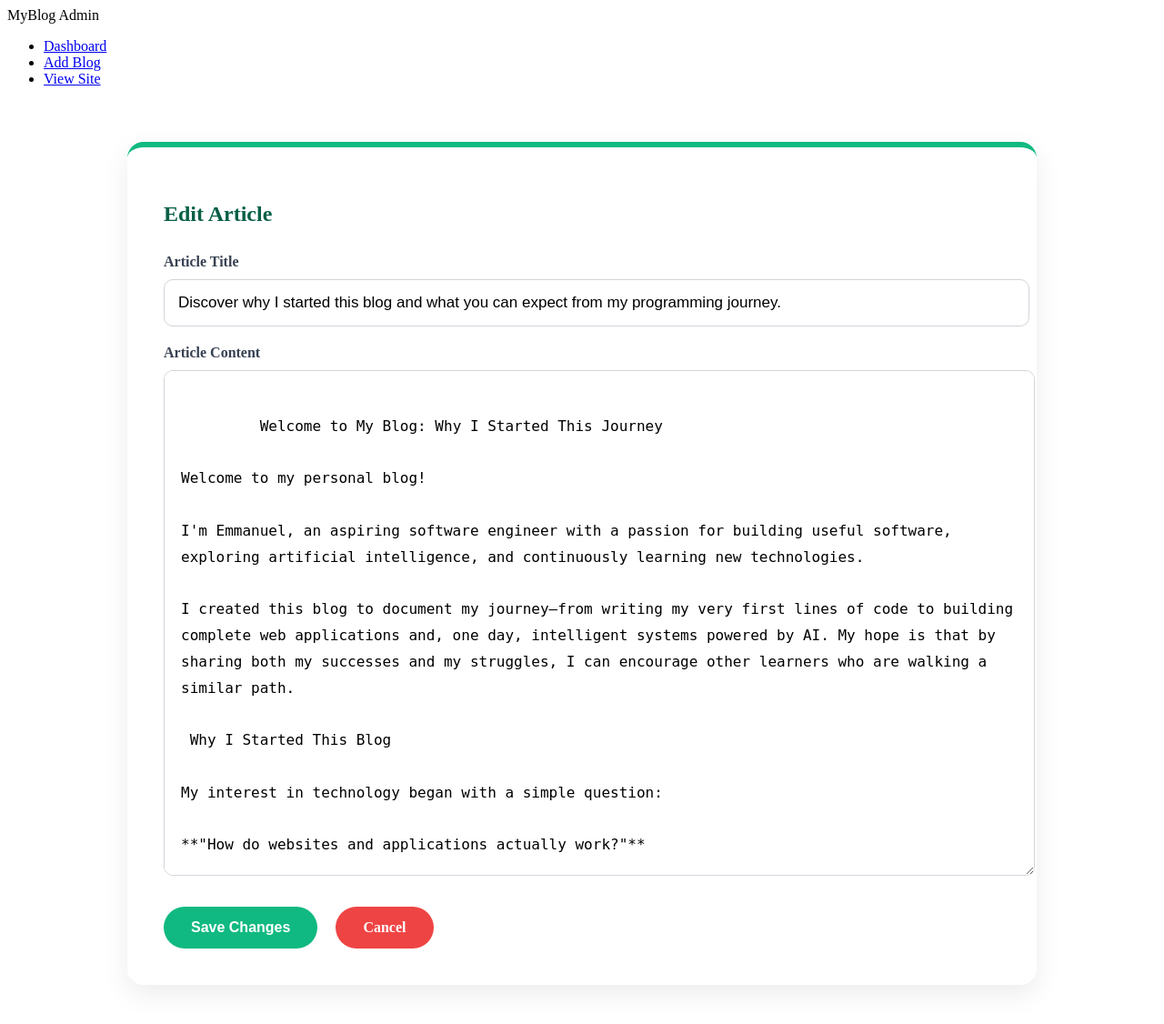
After one commit to emaodoh/personal-blog, a Flask app: page /edit_blog/1 in a window 1280 px wide. The commit adds this page. Shown: the top 1126 px of the page at 91% size. Run offline with Flask 3, Linux system fonts and the light colour scheme.

Commit message:
feat: implement adding, editing, and saving blog posts

```diff
--- a/app.py
+++ b/app.py
@@ -1,8 +1,9 @@
-from  flask import Flask, render_template, request
-from main import get_article
+from  flask import Flask, render_template, request,flash, redirect, url_for
+from services import get_article_by_id, edit_article
 import os
 
 app = Flask(__name__)
+app.secret_key = "223ewsdsdsdewewew"
 
 @app.route("/")
 def home():
@@ -12,25 +13,49 @@ def home():
 
 @app.route("/article/<int:article_id>")
 def blog(article_id):
-    article = get_article(article_id)
+    article = get_article_by_id(article_id)
 
     return render_template("blog.html", articles=article)
 
+@app.route("/edit_blog/<int:article_id>", methods=["GET", "POST"])
+def edit_blog(article_id):
+    article = get_article_by_id(article_id)
+    if request.method == "POST":
+        print("done")
+        title = request.form["title"]
+        content = request.form["content"]
 
-@app.route("/admin", methods=["GET", "POST"])
-def admin():
+        edit_article(title, content, article_id)
+
+        flash("article updated successfully", "success")
+        return redirect(url_for("edit_blog",article_id=article_id))
+
+
+
+
+
+
+
+    return render_template("edit.html", article=article)
+
+
+
+@app.route("/login", methods=["GET", "POST"])
+def login():
+
     if request.method == "POST":
         username = request.form.get("username").lower()
         password = request.form.get("password")
 
 
 
-        admin_username = os.getenv("admin")
-        admin_password = os.getenv("password")
+        admin_username = "admin"
+        admin_password = "password"
+
 
         if username == admin_username:
             if password == admin_password:
-                return render_template("admin.html")
+                return redirect(url_for("admin_dashboard"))
 
         else:
             return "incorrect password or username."
@@ -40,5 +65,13 @@ def admin():
 
     return render_template("login.html")
 
+
+@app.route("/admin_dashboard")
+def admin_dashboard():
+    return render_template("admin.html")
+
+
+
+
 if __name__ == "__main__":
     app.run(debug=True)
--- /dev/null
+++ b/services.py
@@ -0,0 +1,30 @@
+import json
+
+
+def load_article():
+    with open("article.json", "r") as file:
+        articles = json.load(file)
+
+    return articles
+
+
+def save_article(articles):
+    with open("article.json", "w") as file:
+        json.dump(articles, file, indent=3)
+
+
+def get_article_by_id(article_id):
+    articles = load_article()
+
+    for article in articles:
+        if article["id"] == article_id:
+            return article
+
+def edit_article(title, content, article_id):
+    articles = load_article()
+
+    for article in articles:
+        if article["id"] == article_id:
+            article["content"] = content
+            article["title"] = title
+            save_article(articles)
--- /dev/null
+++ b/static/edit.css
@@ -0,0 +1,182 @@
+/* ================= EDIT PAGE ================= */
+
+.editor{
+
+    width:90%;
+
+    max-width:1000px;
+
+    margin:60px auto;
+
+}
+
+.editor-card{
+
+    background:white;
+
+    padding:40px;
+
+    border-radius:18px;
+
+    box-shadow:0 10px 30px rgba(0,0,0,.08);
+
+    border-top:6px solid #10b981;
+
+    animation:show .7s ease;
+
+}
+
+.editor-card h1{
+
+    margin-bottom:30px;
+
+    color:#065f46;
+
+}
+
+.editor-card label{
+
+    display:block;
+
+    margin:20px 0 10px;
+
+    font-weight:bold;
+
+    color:#374151;
+
+}
+
+.editor-card input{
+
+    width:100%;
+
+    padding:15px;
+
+    border:1px solid #d1d5db;
+
+    border-radius:10px;
+
+    font-size:17px;
+
+    outline:none;
+
+    transition:.3s;
+
+}
+
+.editor-card textarea{
+
+    width:100%;
+
+    resize:vertical;
+
+    padding:18px;
+
+    border:1px solid #d1d5db;
+
+    border-radius:10px;
+
+    font-size:16px;
+
+    line-height:1.8;
+
+    outline:none;
+
+    transition:.3s;
+
+}
+
+.editor-card input:focus,
+.editor-card textarea:focus{
+
+    border-color:#10b981;
+
+    box-shadow:0 0 10px rgba(16,185,129,.25);
+
+}
+
+.buttons{
+
+    display:flex;
+
+    gap:20px;
+
+    margin-top:30px;
+
+}
+
+.save-btn{
+
+    background:#10b981;
+
+    color:white;
+
+    border:none;
+
+    padding:14px 30px;
+
+    border-radius:30px;
+
+    cursor:pointer;
+
+    font-size:16px;
+
+    font-weight:bold;
+
+    transition:.3s;
+
+}
+
+.save-btn:hover{
+
+    background:#059669;
+
+}
+
+.cancel-btn{
+
+    text-decoration:none;
+
+    background:#ef4444;
+
+    color:white;
+
+    padding:14px 30px;
+
+    border-radius:30px;
+
+    font-weight:bold;
+
+    transition:.3s;
+
+}
+
+.cancel-btn:hover{
+
+    background:#dc2626;
+
+}
+
+@media(max-width:700px){
+
+    .editor-card{
+
+        padding:25px;
+
+    }
+
+    .buttons{
+
+        flex-direction:column;
+
+    }
+
+    .save-btn,
+    .cancel-btn{
+
+        width:100%;
+        text-align:center;
+
+    }
+
+}
--- /dev/null
+++ b/templates/edit.html
@@ -0,0 +1,97 @@
+<!DOCTYPE html>
+<html lang="en">
+
+<head>
+
+    <meta charset="UTF-8">
+    <meta name="viewport" content="width=device-width, initial-scale=1.0">
+
+    <title>Edit Blog</title>
+
+    <link rel="stylesheet" href="{{ url_for('static', filename='edit.css') }}" >
+
+</head>
+
+<body>
+
+<header>
+
+    <nav class="navbar">
+
+        <div class="logo">
+            MyBlog Admin
+        </div>
+
+        <ul>
+
+            <li>
+                <a href="{{url_for('admin_dashboard')}}">
+                    Dashboard
+                </a>
+            </li>
+
+            <li>
+                <a href="add_blog.html">
+                    Add Blog
+                </a>
+            </li>
+
+            <li>
+                <a href="{{url_for('home')}}">
+                    View Site
+                </a>
+            </li>
+
+        </ul>
+
+    </nav>
+
+</header>
+
+
+
+<section class="editor">
+
+    <div class="editor-card">
+
+        <h1>Edit Article</h1>
+
+        <form action="/edit_blog/{{ article['id'] }}" method="post" >
+
+            <label>Article Title</label>
+
+            <input
+                type="text"
+                name="title"
+                value="{{article['title']}}"
+            >
+
+
+            <label>Article Content</label>
+
+            <textarea rows="18" name="content">
+                {{ article["content"]}}
+            </textarea>
+
+
+            <div class="buttons">
+
+                <button type="submit" class="save-btn">
+                    Save Changes
+                </button>
+
+                <a href="{{url_for('admin_dashboard')}}" class="cancel-btn">
+                    Cancel
+                </a>
+
+            </div>
+
+        </form>
+
+    </div>
+
+</section>
+
+</body>
+
+</html>
--- a/templates/index.html
+++ b/templates/index.html
@@ -17,7 +17,7 @@
             <li><a href="#">Home</a></li>
             <li><a href="#">Articles</a></li>
             <li><a href="#">About</a></li>
-            <li><a href="{{url_for('admin')}}" class="admin-btn">Admin</a></li>
+            <li><a href="{{url_for('login')}}" class="admin-btn">Admin</a></li>
         </ul>
 
     </nav>
--- a/templates/login.html
+++ b/templates/login.html
@@ -22,7 +22,7 @@
         </p>
 
 
-        <form method="post" action="/admin">
+        <form method="post" action="/login">
 
             <div class="input-group">
 
```
Also changed, not shown: article.json (+6 -6 lines), main.py (deleted, +0 -21 lines), templates/admin.html (+5 -5 lines).
